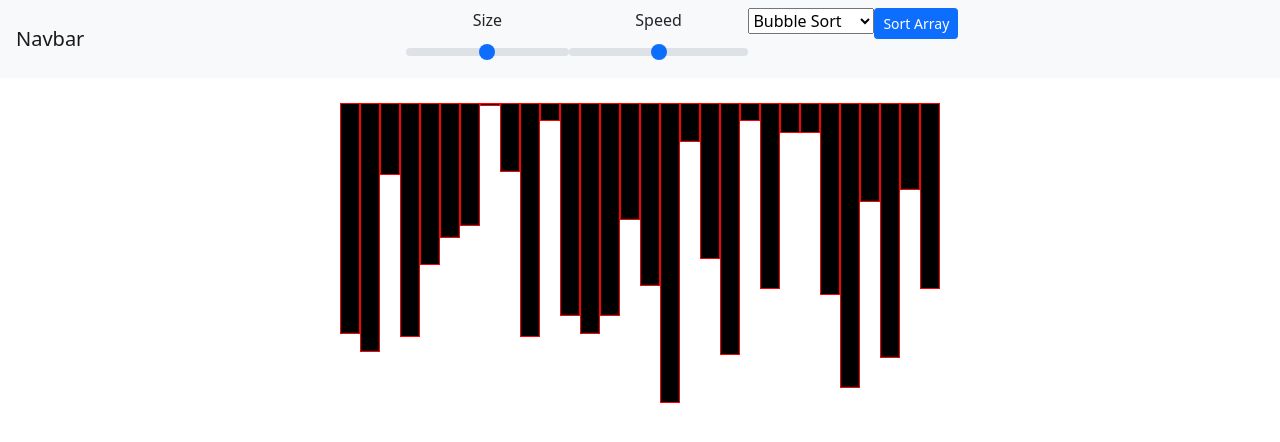
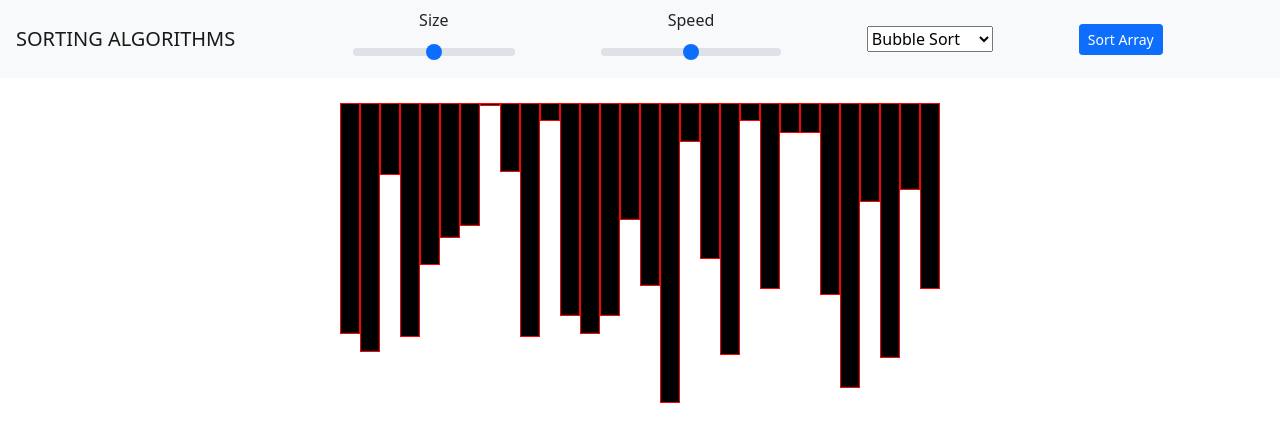
Before and after one commit to dhruv2102/MS2-Sorting-Algorithm-Visualizer, a plain HTML site: page index.html in a window 1280 px wide. Drawn offline with nearby package versions, Linux system fonts and the light colour scheme.

Commit message:
Fixed the navigation

```diff
--- a/assets/css/style.css
+++ b/assets/css/style.css
@@ -1,4 +1,12 @@
  /*---------------------------- Navbar */
+ /* https://stackoverflow.com/questions/51973629/justify-content-between-inside-nav-bar-in-bootstrap */
+.navbar-nav{
+flex: 0.8;
+margin: auto !important;
+display: flex;
+justify-content: space-between;
+align-items: center;
+}
 
  /*---------------------------- General */
  .uppercase{
--- a/index.html
+++ b/index.html
@@ -15,13 +15,13 @@
 <body>
     <header>
         <nav class="navbar navbar-expand-lg navbar-light bg-light">
-            <a class="navbar-brand" href="#">Navbar</a>
+            <a class="navbar-brand uppercase" href="index.html">Sorting Algorithms</a>
             <button class="navbar-toggler" type="button" data-toggle="collapse" data-target="#navbarSupportedContent" aria-controls="navbarSupportedContent" aria-expanded="false" aria-label="Toggle navigation">
                 <span class="navbar-toggler-icon"></span>
             </button>
 
             <div class="collapse navbar-collapse" id="navbarSupportedContent">
-                <ul class="navbar-nav mx-auto text-center">
+                <ul class="navbar-nav mx-auto">
                     <!-- https://getbootstrap.com/docs/5.0/forms/range/ -->
                     <li class="nav-item center-align">
                         <label for="size" class="form-label">Size</label>
```
